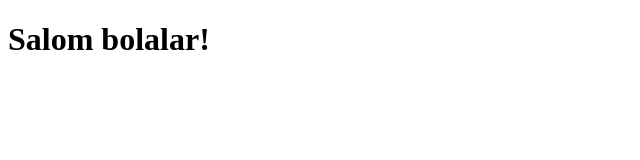
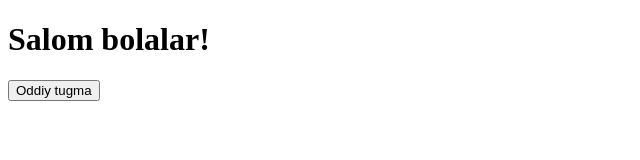
Before and after one commit to abdullokh-web/ITLINEFR30, a plain HTML site: page index.html in a window 1280 px wide. Shown: the whole page, without its empty margins (0-640 px from the left). Drawn offline with Linux system fonts and the light colour scheme.

Commit message:
tugma qo'shildi

```diff
--- a/index.html
+++ b/index.html
@@ -7,5 +7,6 @@
 </head>
 <body>
     <h1>Salom bolalar!</h1>
+    <button>Oddiy tugma</button>
 </body>
 </html>
```
